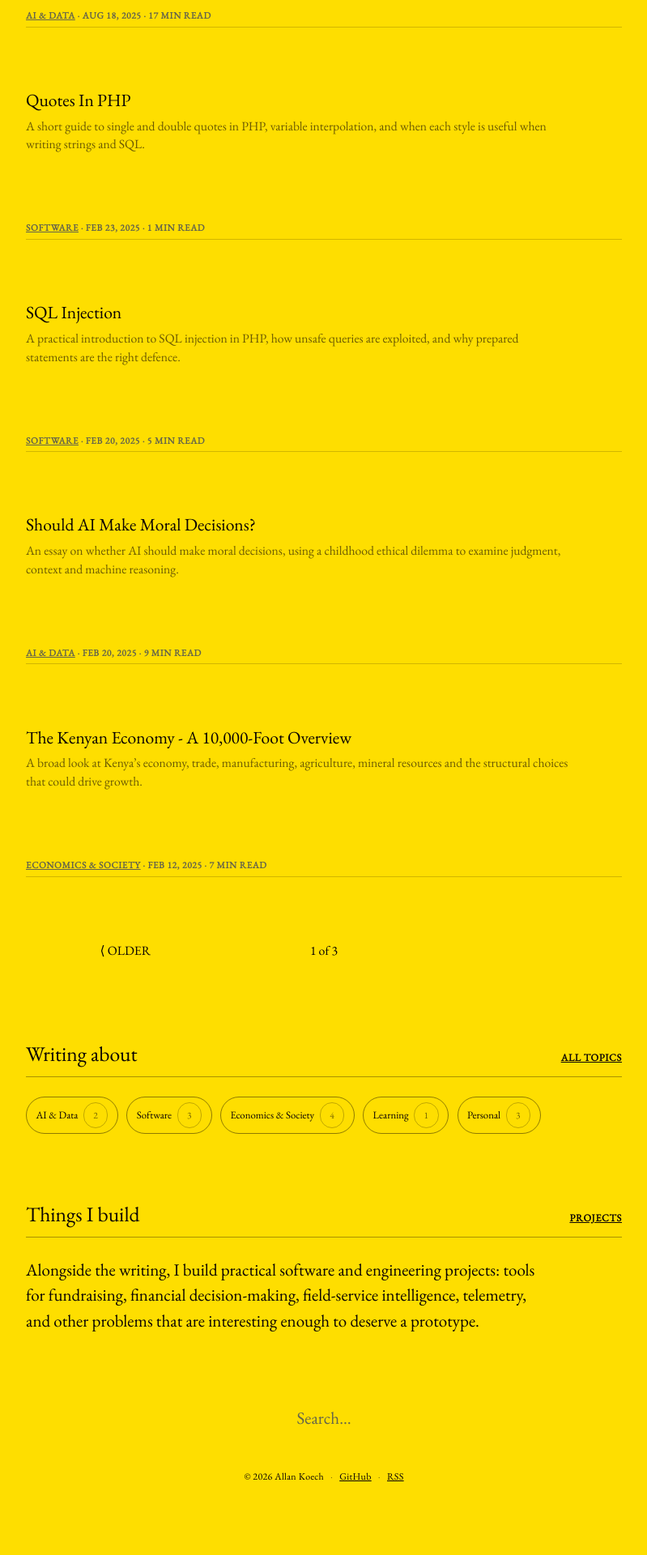
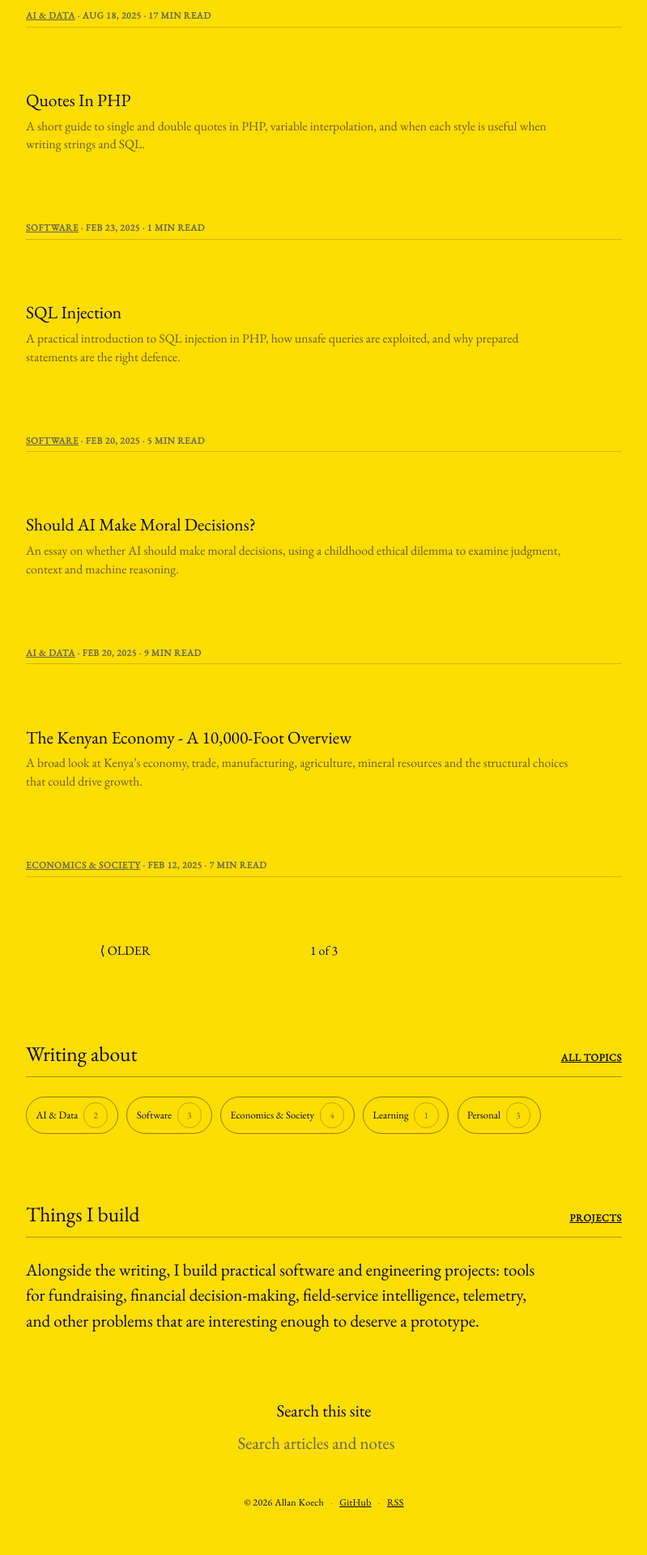
Before and after one commit to atonui/jekyll-blog, a Jekyll site: the page built from index.html, in a window 1280 px wide. Shown: the part 983-2903 px from the top of the page at 81% size, without its empty margins (240-1039 px from the left). Built offline with Jekyll 4.4.1, drawn with Linux system fonts in a browser that asks for light colours; the list of posts is cut into pages by our own code; before the commit the page ends 2871 px from its top, so only the background shows below that.

Commit message:
Improve site search markup and accessibility

```diff
--- a/_includes/search.html
+++ b/_includes/search.html
@@ -1,8 +1,18 @@
-<form method="get" id="search" action="https://duckduckgo.com/">
-  <input type="hidden" name="sites" value="{{ site.url }}"/>
-  <input type="hidden" name="k8" value="#222222"/>
-  <input type="hidden" name="k9" value="#dc4b3c"/>
-  <input type="hidden" name="kt" value="h"/>
-  <input type="text" id="search__input" name="q" placeholder="Search&hellip;"/ autocomplete="off">
-  <button type="submit" class="btn btn-bordered" tabindex="-1">Search</button>
+<form method="get" id="search" class="site-search" role="search" action="https://duckduckgo.com/">
+  <input type="hidden" name="sites" value="{{ site.url }}">
+  <input type="hidden" name="k8" value="#222222">
+  <input type="hidden" name="k9" value="#dc4b3c">
+  <input type="hidden" name="kt" value="h">
+
+  <label for="search__input" class="search-label">Search this site</label>
+  <div class="search-controls">
+    <input
+      type="search"
+      id="search__input"
+      name="q"
+      placeholder="Search articles and notes"
+      autocomplete="off"
+    >
+    <button type="submit" class="btn btn-bordered search-submit">Search</button>
+  </div>
 </form>
```
